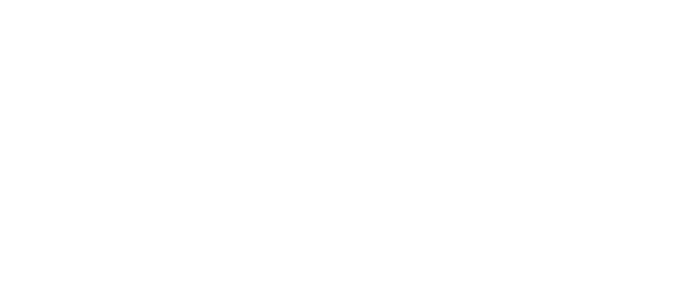
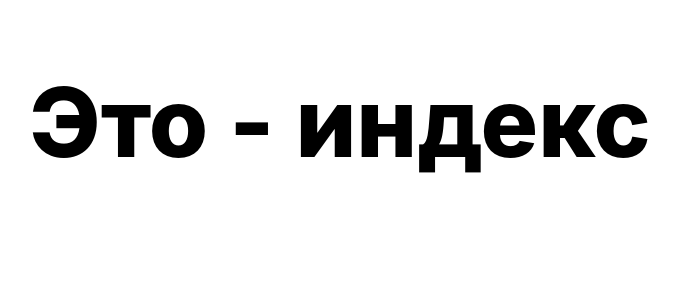
Before and after one commit to gmvrpw/analytic-ui, a React (Create React App) app: page / in a window 1280 px wide. Shown: the top 300 px of the page, without its empty margins (300-978 px from the left). Built offline with nearby package versions, Linux system fonts and the light colour scheme.

Commit message:
Добавляет простую индекс-страницу

```diff
--- a/src/pages/Index/index.js
+++ b/src/pages/Index/index.js
@@ -1,5 +1,7 @@
+import * as S from "./styles";
+
 const Index = () => {
-  return false;
+  return <S.Message>Это - индекс</S.Message>;
 };
 
 export default Index;
--- /dev/null
+++ b/src/pages/Index/styles.js
@@ -0,0 +1,9 @@
+import styled from "styled-components";
+
+export const Message = styled.h1`
+  width: 100vw;
+  height: 100vh;
+  font-size: 96px;
+  font-weight: 800;
+  text-align: center;
+`;
```
